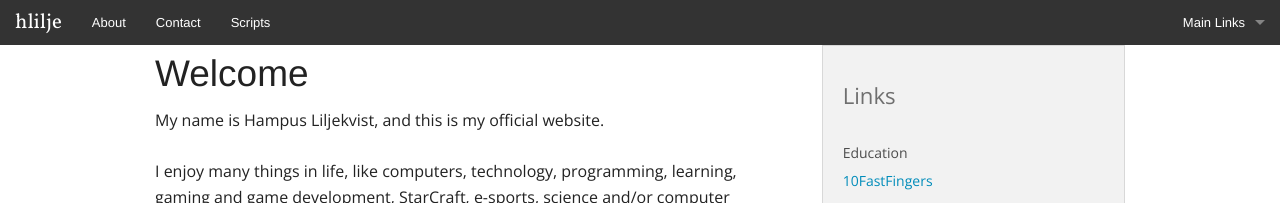
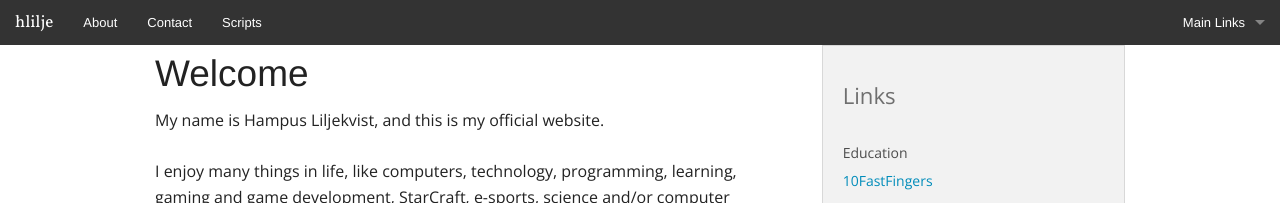
Before and after one commit to hlilje/hlilje.github.io, a Jekyll site: the page built from index.html, in a window 1280 px wide. Shown: the top 203 px of the page. Built offline with Jekyll 4.4.1, drawn with Linux system fonts in a browser that asks for light colours; comment, search, counter and statistics services are not loaded.

Commit message:
Update css and md

```diff
--- a/_config.yml
+++ b/_config.yml
@@ -1 +1,2 @@
+markdown: kramdown
 timezone: Europe/Stockholm
--- a/css/style.css
+++ b/css/style.css
@@ -6,5 +6,4 @@
 
 .top-bar .name h1 a {
   font-family: 'Vollkorn', serif;
-  font-size: 1.3rem;
 }
```
